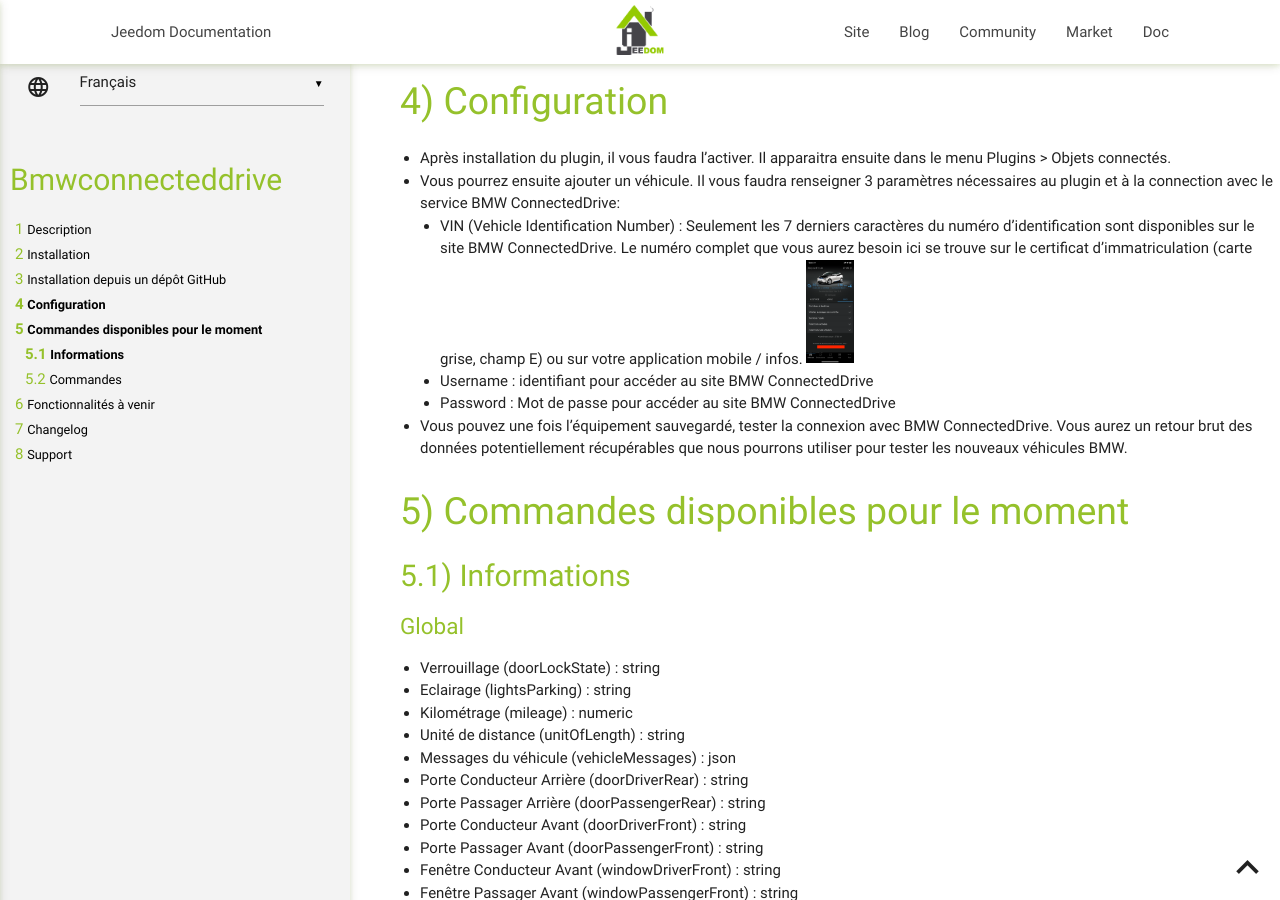
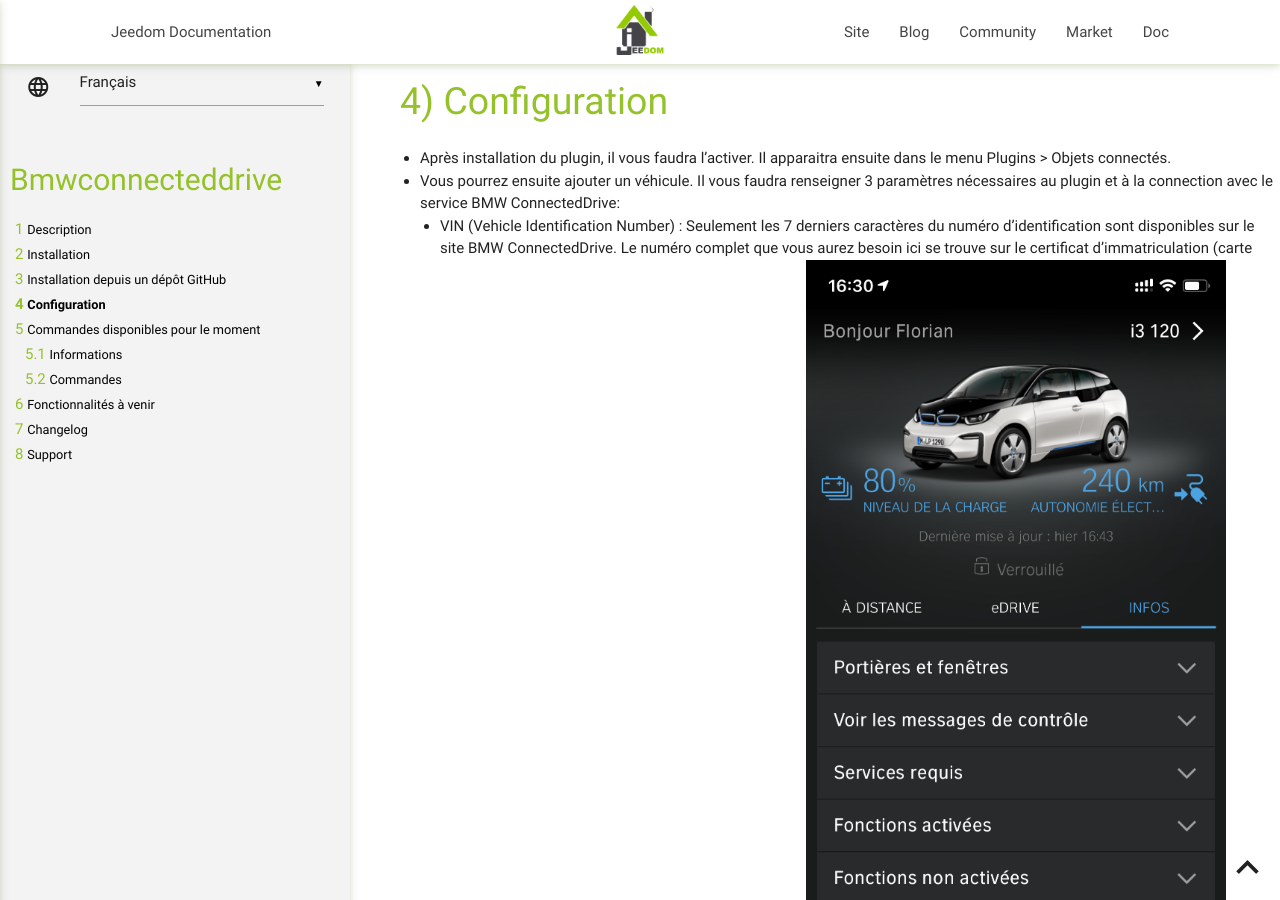
Before and after one commit to flabadens/BMWConnectedDrive, a Jekyll site: the page built from docs/fr_FR/index.md, in a window 1280 px wide and 900 px high, scrolled down 591 px. Built offline with Jekyll 4.4.1, drawn with Linux system fonts in a browser that asks for light colours; our own code applies the rules of GitHub Pages for plain Markdown files.

Commit message:
image resizing

```diff
--- a/docs/fr_FR/index.md
+++ b/docs/fr_FR/index.md
@@ -33,7 +33,7 @@ Configuration
 - Vous pourrez ensuite ajouter un véhicule.
 Il vous faudra renseigner 3 paramètres nécessaires au plugin et à la connection avec le service BMW ConnectedDrive:
   - VIN (Vehicle Identification Number) : Seulement les 7 derniers caractères du numéro d'identification sont disponibles sur le site BMW ConnectedDrive. Le numéro complet que vous aurez besoin ici se trouve sur le certificat d'immatriculation (carte grise, champ E) ou sur votre application mobile / infos.
-  <img src="../assets/images/ecran_ios.PNG" width="48">
+  <img src="../assets/images/ecran_ios.PNG" width="50%" height="50%">
   - Username : identifiant pour accéder au site BMW ConnectedDrive
   - Password : Mot de passe pour accéder au site BMW ConnectedDrive
 - Vous pouvez une fois l'équipement sauvegardé, tester la connexion avec BMW ConnectedDrive. Vous aurez un retour brut des données potentiellement récupérables que nous pourrons utiliser pour tester les nouveaux véhicules BMW.
```
